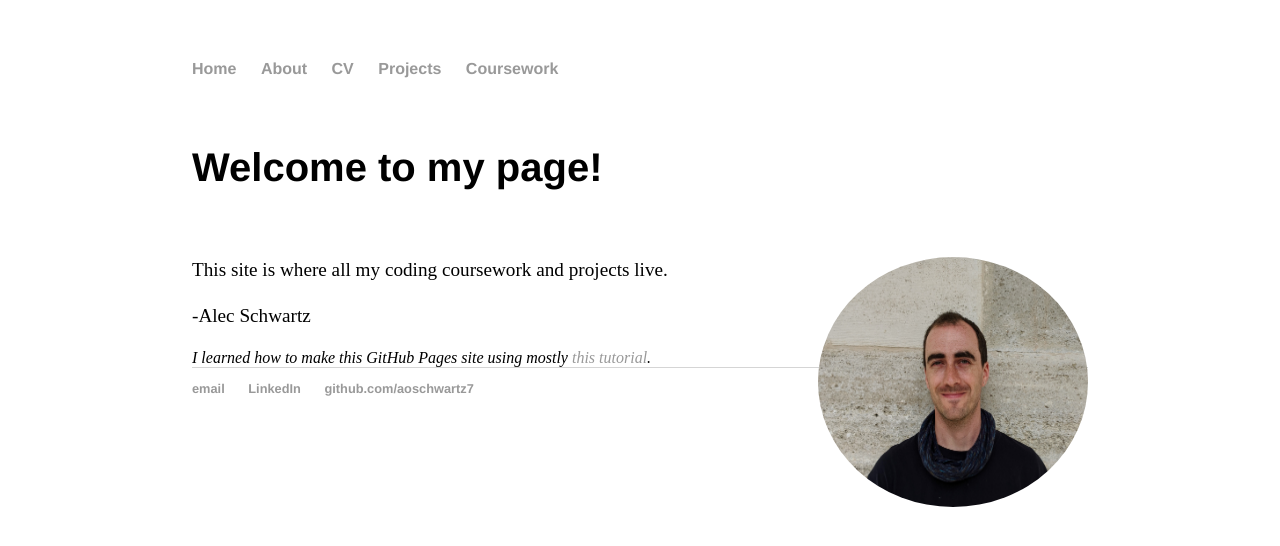
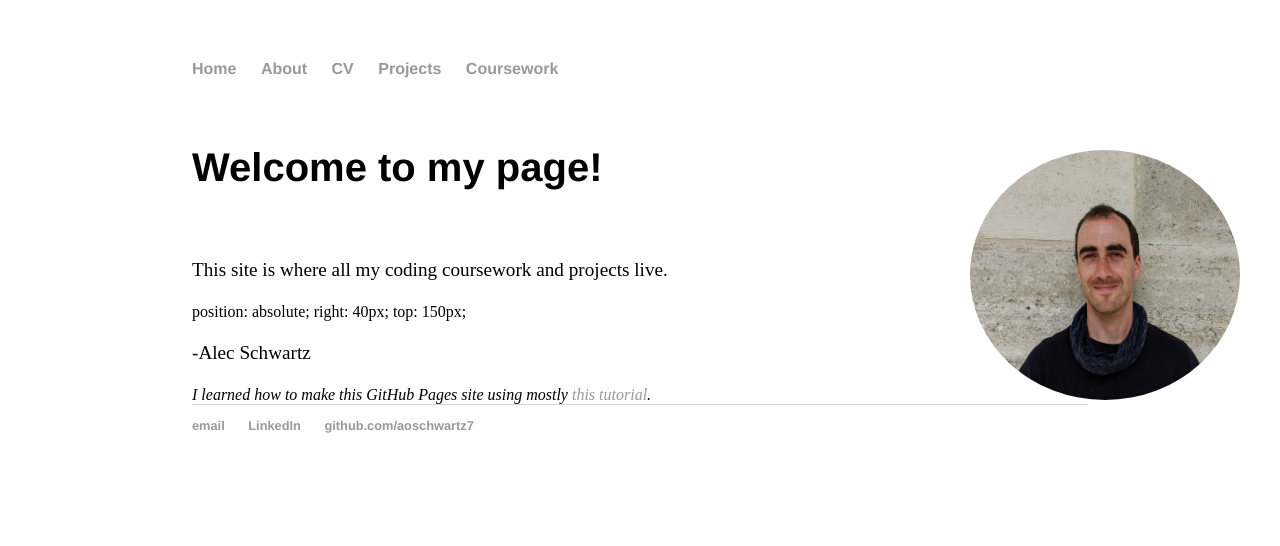
Before and after one commit to aoschwartz7/aoschwartz7.github.io, a Jekyll site: the page built from index.html, in a window 1280 px wide. Shown: the top 546 px of the page. Built offline with Jekyll 4.4.1, drawn with Linux system fonts in a browser that asks for light colours.

Commit message:
formatting

```diff
--- a/index.html
+++ b/index.html
@@ -6,9 +6,14 @@
 
 
 <p>
-  <img src="portrait.jpg" alt="me" style="float:right; position:relative;width:270px;height:250px;border-radius: 50%;">
+  <img src="portrait.jpg" alt="me" style="float:right; position:absolute;right:40px;
+  top:150px;width:270px;height:250px;border-radius: 50%;">
 This site is where all my coding coursework and projects live.
 </p>
+
+position: absolute;
+  right: 40px;
+  top: 150px;
 
 <p>
 -Alec Schwartz
```
